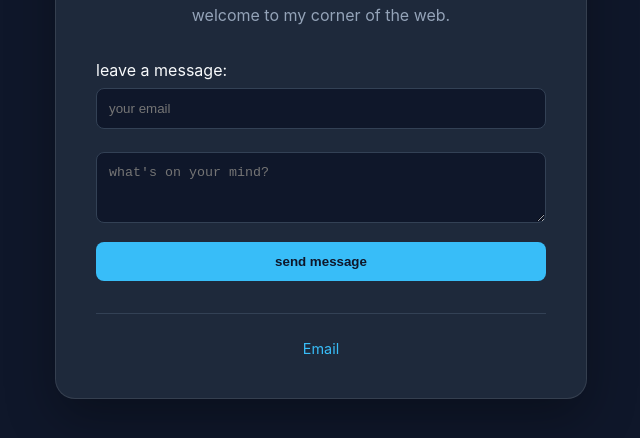
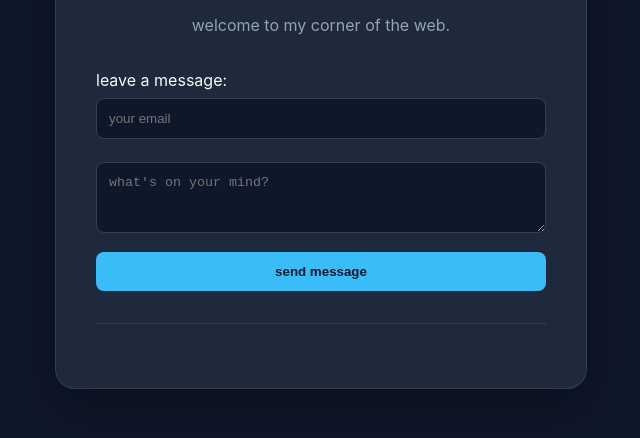
Before and after one commit to femim/femi-website, a plain HTML site: page index.html in a window 1280 px wide. Shown: the part 306-744 px from the top of the page, without its empty margins (319-959 px from the left). Drawn offline with Linux system fonts and the light colour scheme.

Commit message:
Add files via upload

```diff
--- a/index.html
+++ b/index.html
@@ -85,7 +85,7 @@
         </form>
 
         <div class="social-links">
-            <a href="mailto:public@femi.tech">Email</a>
+            <!-- <a href="mailto:public@femi.tech">Email</a> -->
             <!-- <a href="https://www.linkedin.com/i">LinkedIn</a> -->
             <!-- <a href="https://github.com/yourusername">GitHub</a> -->
         </div>
```
